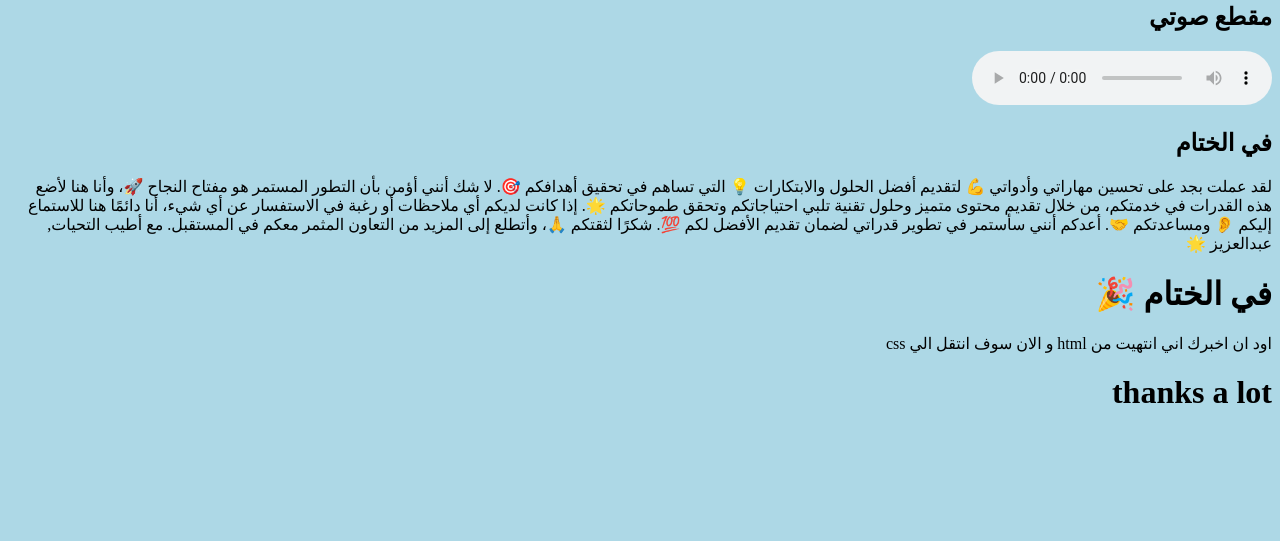
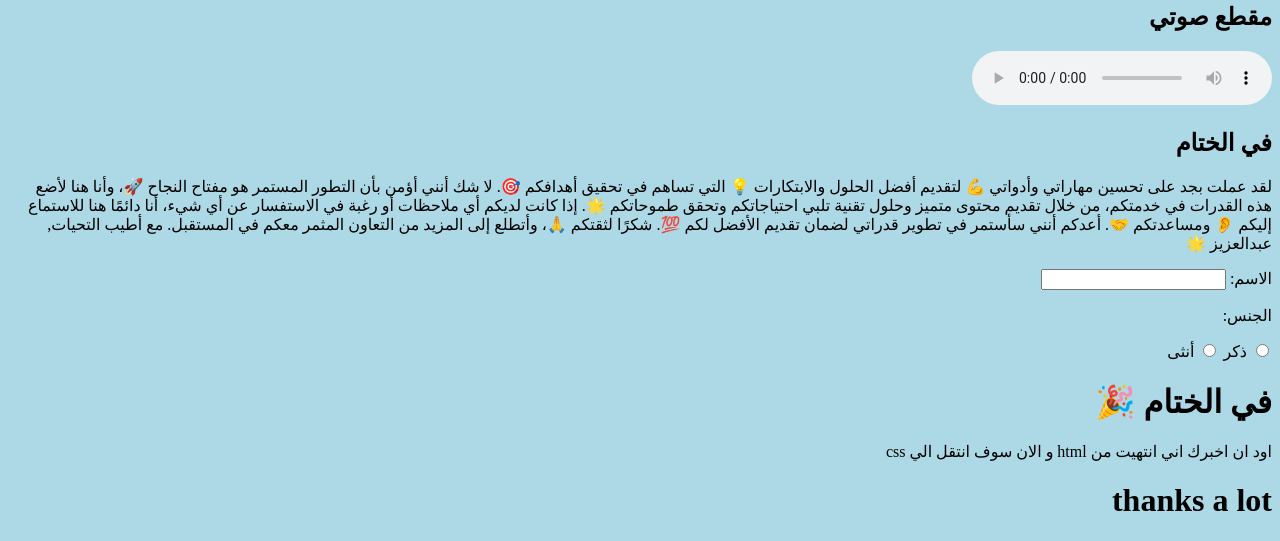
Before and after one commit to ZIZOAMIN/ZIZO, a plain HTML site: page index.html in a window 1280 px wide. Shown: the part 1423-1964 px from the top of the page. Before the commit the page ends 1856 px from the top, so only its background shows below. Drawn offline with Linux system fonts and the light colour scheme.

Commit message:
update
حديد

```diff
--- a/index.html
+++ b/index.html
@@ -70,6 +70,17 @@
 
 مع أطيب التحيات,
 عبدالعزيز 🌟
+    <form>
+        <label for="name">الاسم:</label>
+        <input type="text" id="name">
+
+        <p>الجنس:</p>
+        <input type="radio" id="male" name="gender">
+        <label for="male">ذكر</label>
+
+        <input type="radio" id="female" name="gender">
+        <label for="female">أنثى</label>
+    </form>
 </p>
 <body style="background-color: lightblue; color: black;">
     <h1>في الختام 🎉</h1>
```
